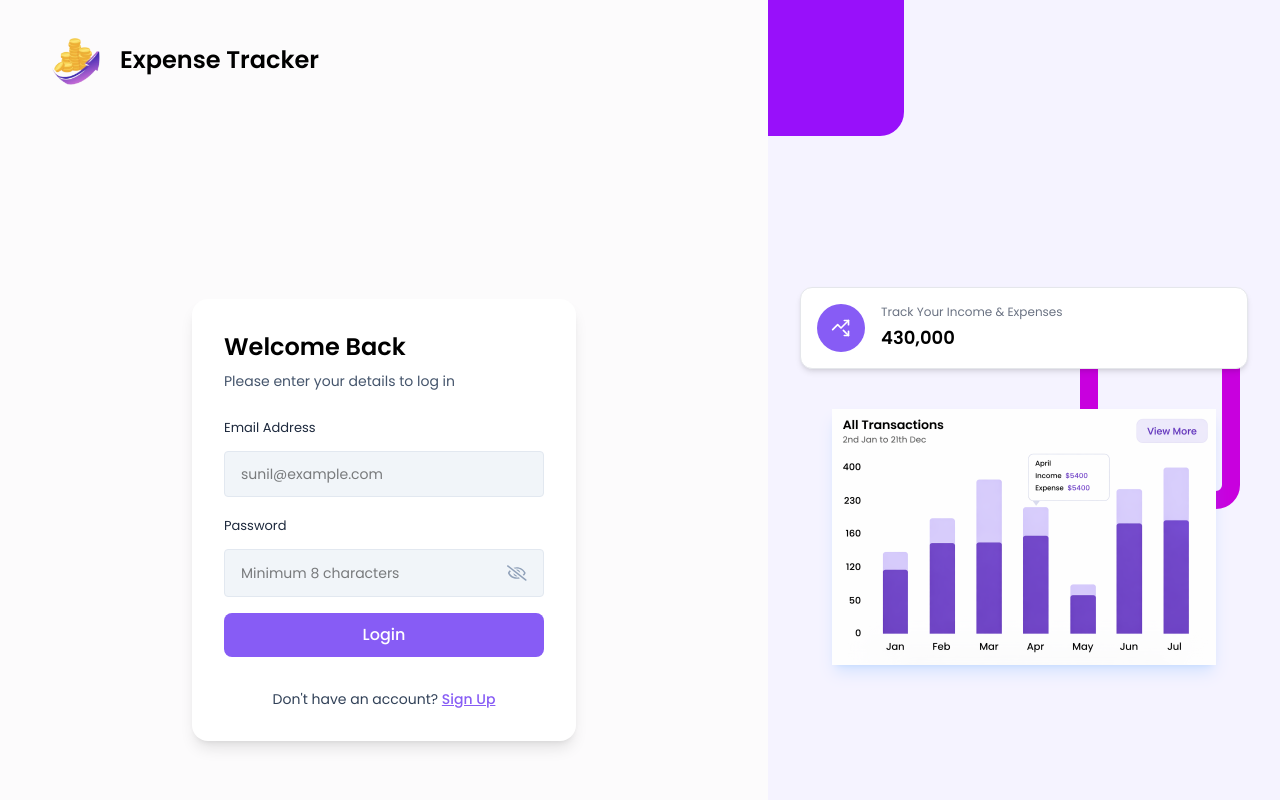
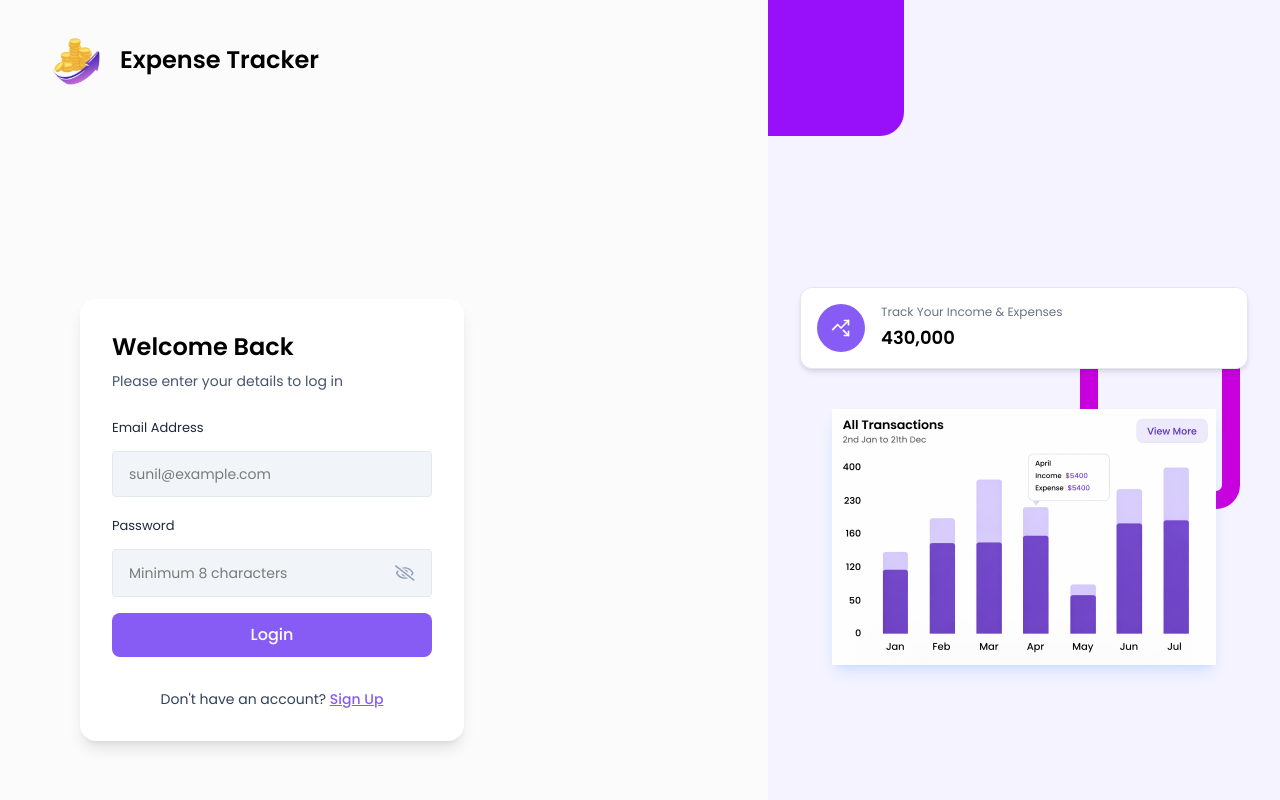
Before and after one commit to sarvaiya-sunil/SunExpenseMate, a React app in the folder frontend/: page /login in a window 1280 px wide. Shown: the top 800 px of the page. Built offline with nearby package versions, Linux system fonts and the light colour scheme; the HTML template or start-up script is replaced by a standard one.

Commit message:
responiveness 2

```diff
--- a/frontend/src/components/layouts/AuthLayout.jsx
+++ b/frontend/src/components/layouts/AuthLayout.jsx
@@ -19,7 +19,7 @@
         </div>
 
         {/* Auth Content */}
-        <div className="flex-1 flex items-center justify-center">
+        <div className="flex-1">
           <div className="w-full max-w-md">{children}</div>
         </div>
       </div>
```
